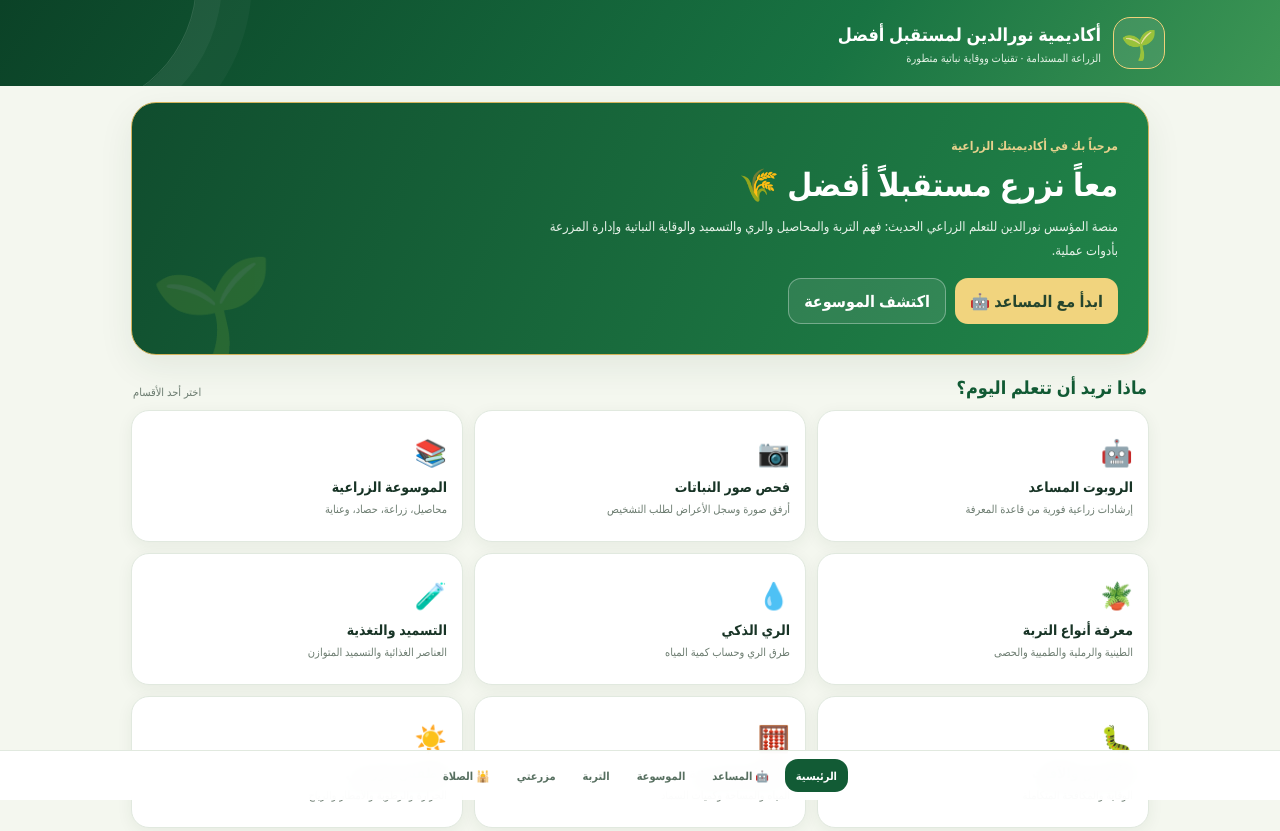
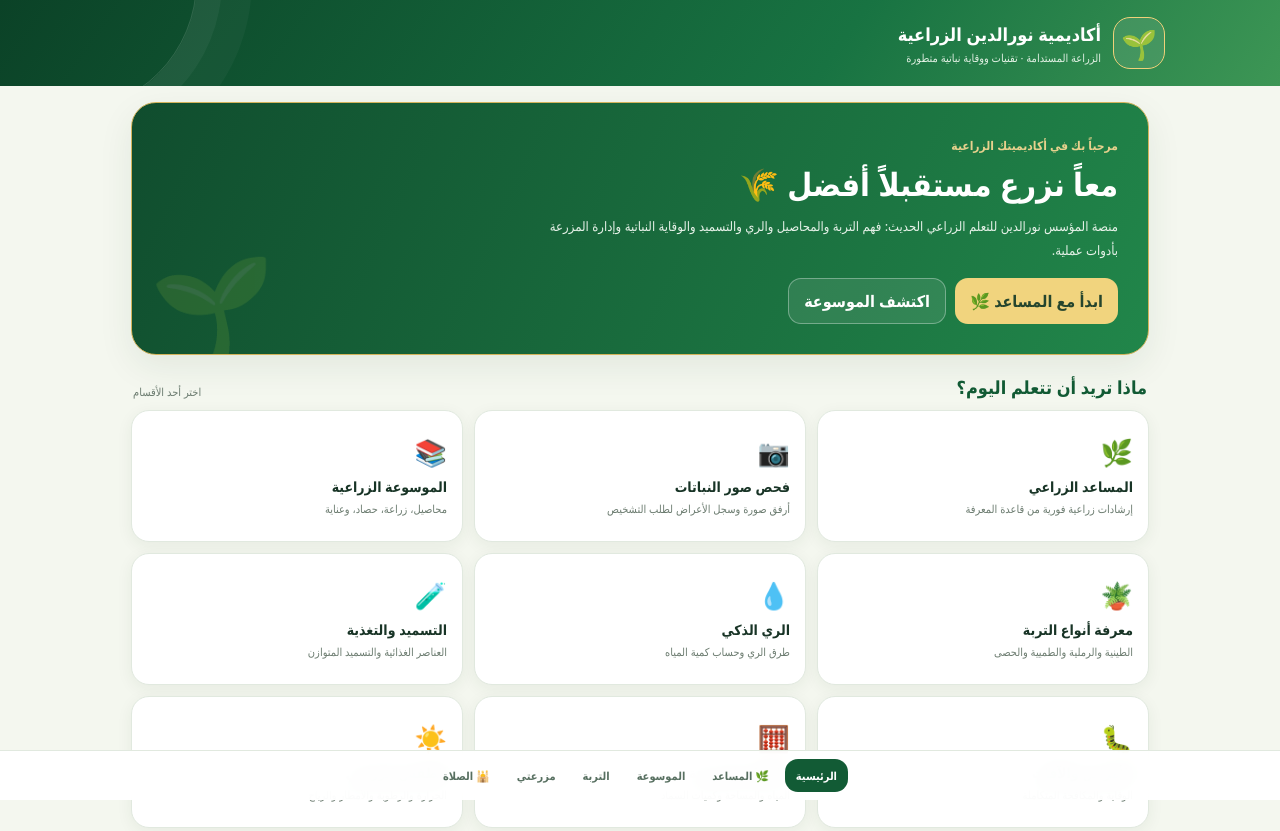
Before and after one commit to noradinemidni10-prog/NouradineAgriculture, a plain HTML site: page index.html in a window 1280 px wide. Shown: the top 831 px of the page. Drawn offline with Linux system fonts and the light colour scheme.

Commit message:
إزالة هوية الروبوت وتحديث اسم الأكاديمية

```diff
--- a/index.html
+++ b/index.html
@@ -4,7 +4,7 @@
 <meta charset="utf-8"><meta name="viewport" content="width=device-width,initial-scale=1,viewport-fit=cover">
 <meta name="theme-color" content="#125b35"><meta name="description" content="أكاديمية نورالدين للزراعة المستدامة: موسوعة وإرشاد وأدوات زراعية للفلاح الجزائري">
 <link rel="manifest" href="manifest.webmanifest"><link rel="icon" href="icon.svg">
-<title>أكاديمية نورالدين لمستقبل أفضل</title>
+<title>أكاديمية نورالدين الزراعية</title>
 <style>
 :root{--green:#125b35;--green2:#21834a;--lime:#d8efb2;--gold:#e6bf58;--ink:#183426;--muted:#6c7c70;--paper:#f4f7ef;--line:#e1e9df;--white:#fff;--shadow:0 12px 35px #173e2914}
 *{box-sizing:border-box}html{scroll-behavior:smooth}body{margin:0;background:var(--paper);color:var(--ink);font-family:system-ui,-apple-system,"Segoe UI",Tahoma,sans-serif;padding-bottom:88px}
@@ -29,12 +29,12 @@ footer{text-align:center;color:var(--muted);font-size:11px;padding:25px 12px}.ta
 </style>
 </head>
 <body>
-<header><div class="brand"><div class="logo">🌱</div><div><h1>أكاديمية نورالدين لمستقبل أفضل</h1><p>الزراعة المستدامة · تقنيات ووقاية نباتية متطورة</p></div></div></header>
+<header><div class="brand"><div class="logo">🌱</div><div><h1>أكاديمية نورالدين الزراعية</h1><p>الزراعة المستدامة · تقنيات ووقاية نباتية متطورة</p></div></div></header>
 <main class="wrap">
-<section class="hero"><span class="eyebrow">مرحباً بك في أكاديميتك الزراعية</span><h2>معاً نزرع مستقبلاً أفضل 🌾</h2><p>منصة المؤسس نورالدين للتعلم الزراعي الحديث: فهم التربة والمحاصيل والري والتسميد والوقاية النباتية وإدارة المزرعة بأدوات عملية.</p><div class="hero-actions"><button onclick="show('assistant')">ابدأ مع المساعد 🤖</button><button class="outline" onclick="show('library')">اكتشف الموسوعة</button><button class="outline" id="installBtn" onclick="installApp()" hidden>تثبيت التطبيق ⬇</button></div></section>
+<section class="hero"><span class="eyebrow">مرحباً بك في أكاديميتك الزراعية</span><h2>معاً نزرع مستقبلاً أفضل 🌾</h2><p>منصة المؤسس نورالدين للتعلم الزراعي الحديث: فهم التربة والمحاصيل والري والتسميد والوقاية النباتية وإدارة المزرعة بأدوات عملية.</p><div class="hero-actions"><button onclick="show('assistant')">ابدأ مع المساعد 🌿</button><button class="outline" onclick="show('library')">اكتشف الموسوعة</button><button class="outline" id="installBtn" onclick="installApp()" hidden>تثبيت التطبيق ⬇</button></div></section>
 <div class="section-head"><h2>ماذا تريد أن تتعلم اليوم؟</h2><small>اختر أحد الأقسام</small></div>
 <section id="home" class="grid">
-<button class="tile" onclick="show('assistant')"><span class="ico">🤖</span><b>الروبوت المساعد</b><small>إرشادات زراعية فورية من قاعدة المعرفة</small></button>
+<button class="tile" onclick="show('assistant')"><span class="ico">🌿</span><b>المساعد الزراعي</b><small>إرشادات زراعية فورية من قاعدة المعرفة</small></button>
 <button class="tile" onclick="show('diagnosis')"><span class="ico">📷</span><b>فحص صور النباتات</b><small>أرفق صورة وسجل الأعراض لطلب التشخيص</small></button>
 <button class="tile" onclick="show('library')"><span class="ico">📚</span><b>الموسوعة الزراعية</b><small>محاصيل، زراعة، حصاد، وعناية</small></button>
 <button class="tile" onclick="show('soil')"><span class="ico">🪴</span><b>معرفة أنواع التربة</b><small>الطينية والرملية والطميية والحصى</small></button>
@@ -49,9 +49,9 @@ footer{text-align:center;color:var(--muted);font-size:11px;padding:25px 12px}.ta
 <button class="tile" onclick="show('settings')"><span class="ico">⚙️</span><b>الإعدادات</b><small>اللغة والمظهر والخصوصية</small></button>
 </section>
 <section id="page" class="panel" hidden></section>
-<footer>© أكاديمية نورالدين لمستقبل أفضل · تأسيس نورالدين · الإرشادات العامة لا تغني عن تحليل التربة واستشارة مهندس زراعي عند الحاجة.</footer>
+<footer>© أكاديمية نورالدين الزراعية · تأسيس نورالدين · الإرشادات العامة لا تغني عن تحليل التربة واستشارة مهندس زراعي عند الحاجة.</footer>
 </main>
-<nav><button class="active" data-page="home" onclick="show('home',this)">الرئيسية</button><button data-page="assistant" onclick="show('assistant',this)">🤖 المساعد</button><button data-page="library" onclick="show('library',this)">الموسوعة</button><button data-page="soil" onclick="show('soil',this)">التربة</button><button data-page="farm" onclick="show('farm',this)">مزرعتي</button><button data-page="prayer" onclick="show('prayer',this)">🕌 الصلاة</button></nav>
+<nav><button class="active" data-page="home" onclick="show('home',this)">الرئيسية</button><button data-page="assistant" onclick="show('assistant',this)">🌿 المساعد</button><button data-page="library" onclick="show('library',this)">الموسوعة</button><button data-page="soil" onclick="show('soil',this)">التربة</button><button data-page="farm" onclick="show('farm',this)">مزرعتي</button><button data-page="prayer" onclick="show('prayer',this)">🕌 الصلاة</button></nav>
 <script>
 const page=document.getElementById('page'),home=document.getElementById('home');let installPrompt=null,lastAnswer='';
 window.addEventListener('beforeinstallprompt',e=>{e.preventDefault();installPrompt=e;document.getElementById('installBtn').hidden=false});
@@ -77,7 +77,7 @@ const knowledge=[
 {keys:['سقي','الري','ماء'],title:'إدارة الري',answer:'افحص رطوبة التربة في منطقة الجذور، وراعِ نوع التربة ومرحلة المحصول والحرارة والرياح. الري بالتنقيط يساعد على توصيل الماء للجذور وتقليل الفاقد عند تصميمه وصيانته جيداً. تجنب الري وقت الحر الشديد إن أمكن.'}
 ];
 const views={
-assistant:`<h3>🤖 المساعد الزراعي لنورالدين</h3><p class="muted">اسأل عن التربة أو المحاصيل أو الري أو التسميد أو الآفات. يعمل هذا الإصدار بقاعدة إرشادات محلية؛ لم يتم بعد ربط نموذج ذكاء اصطناعي سحابي.</p><div class="chips"><button class="chip" onclick="quickAsk('كيف أعالج اصفرار الأوراق؟')">اصفرار الأوراق</button><button class="chip" onclick="quickAsk('كيف أعتني بالطماطم؟')">الطماطم</button><button class="chip" onclick="quickAsk('ما خصائص التربة الرملية؟')">التربة الرملية</button></div><label>اكتب سؤالك</label><textarea id="question" placeholder="مثلاً: أوراق الطماطم تصفر، ما الأسباب؟"></textarea><div class="actions"><button onclick="ask()">إرسال السؤال</button><button class="secondary" onclick="document.getElementById('question').value=''">مسح</button></div><div id="answer" class="result" hidden></div>`,
+assistant:`<h3>🌿 المساعد الزراعي لنورالدين</h3><p class="muted">اسأل عن التربة أو المحاصيل أو الري أو التسميد أو الآفات. يعمل هذا الإصدار بقاعدة إرشادات محلية؛ لم يتم بعد ربط نموذج ذكاء اصطناعي سحابي.</p><div class="chips"><button class="chip" onclick="quickAsk('كيف أعالج اصفرار الأوراق؟')">اصفرار الأوراق</button><button class="chip" onclick="quickAsk('كيف أعتني بالطماطم؟')">الطماطم</button><button class="chip" onclick="quickAsk('ما خصائص التربة الرملية؟')">التربة الرملية</button></div><label>اكتب سؤالك</label><textarea id="question" placeholder="مثلاً: أوراق الطماطم تصفر، ما الأسباب؟"></textarea><div class="actions"><button onclick="ask()">إرسال السؤال</button><button class="secondary" onclick="document.getElementById('question').value=''">مسح</button></div><div id="answer" class="result" hidden></div>`,
 diagnosis:`<h3>📷 فحص النبات وتسجيل الأعراض</h3><p class="muted">يمكنك معاينة الصورة وتسجيل الأعراض هنا. التحليل الآلي الحقيقي للصورة يحتاج خدمة ذكاء اصطناعي متصلة وآمنة، لذلك لن نخمن اسم المرض من الصورة وحدها.</p><label>صورة النبات أو الورقة</label><input id="plantPhoto" type="file" accept="image/*" capture="environment" onchange="previewPhoto()"><div id="preview"></div><label>ما الذي تلاحظه؟</label><textarea id="symptoms" placeholder="لون البقع، مكانها، انتشارها، عمر النبات، ومتى بدأت..."></textarea><div class="actions"><button onclick="reviewSymptoms()">مراجعة الأعراض</button></div><div id="diagResult" class="result" hidden></div>`,
 library:`<h3>📚 الموسوعة الزراعية</h3><p class="muted">اختر محصولاً لعرض بطاقة إرشادية أولية.</p><label>المحصول</label><select id="cropSelect" onchange="cropInfo()"><option>الطماطم</option><option>البطاطا</option><option>القمح</option><option>الزيتون</option><option>الفلفل</option><option>البصل</option></select><div id="cropInfo" class="result"></div><div class="searchbox"><span>🔎</span><input id="libSearch" placeholder="ابحث في موضوع زراعي..." oninput="searchKnowledge()"></div><div id="libResults"></div>`,
 soil:`<h3>🪴 اكتشف نوع التربة</h3><div class="cards"><div class="info"><b>🟤 التربة الطينية</b><p>ناعمة ولزجة عند البلل، تحتفظ بالماء والعناصر، وتحتاج صرفاً جيداً.</p></div><div class="info"><b>🟡 التربة الرملية</b><p>حبيبات واضحة وسريعة الصرف، تحتاج عناية بالري والمادة العضوية.</p></div><div class="info"><b>🪨 التربة الحصوية</b><p>تحتوي حجارة كثيرة وقد تكون قليلة العمق وسريعة الجفاف.</p></div><div class="info"><b>🌱 التربة الطميية</b><p>مزيج متوازن غالباً بين الرمل والطمي والطين، ومناسبة لعدد كبير من المحاصيل.</p></div></div><label>نوع التربة في حقلك</label><select id="soilType"><option>طينية</option><option>رملية</option><option>حصوية</option><option>طميية</option><option>مختلطة</option><option>لا أعرف</option></select><div class="row2"><div><label>درجة الحموضة pH</label><input id="ph" type="number" min="0" max="14" step=".1" placeholder="مثلاً 7.2"></div><div><label>الملوحة EC (إن توفرت)</label><input id="ec" type="number" min="0" step=".1" placeholder="نتيجة المختبر"></div></div><label>ملاحظات</label><textarea id="soilNotes" placeholder="لون التربة، الصرف، عمقها..."></textarea><button onclick="saveSoil()">حفظ تحليل التربة</button><div id="soilOut" class="result" hidden></div>`,
@@ -88,7 +88,7 @@ calculator:`<h3>🧮 حاسبات المزرعة</h3><label>مساحة الأر
 weather:`<h3>☀️ الطقس الزراعي</h3><p class="muted">بيانات الطقس الحالية من Open-Meteo عند توفر الإنترنت. راجع التوقعات المحلية قبل الرش أو الري.</p><label>المدينة أو المنطقة</label><input id="city" value="Batna" placeholder="مثلاً باتنة أو بسكرة"><button onclick="getWeather()">جلب الطقس الآن</button><div id="weatherOut" class="result" hidden></div>`,
 farm:`<h3>🚜 دفتر إدارة المزرعة</h3><p class="muted">احفظ الحقول والمهام والملاحظات على هذا الجهاز. المزامنة بين الأجهزة تتطلب إعداد حساب وقاعدة بيانات.</p><label>اسم الحقل</label><input id="fieldName" placeholder="مثلاً الحقل الشمالي"><label>المحصول</label><input id="fieldCrop" placeholder="مثلاً زيتون"><label>المهمة أو الملاحظة</label><textarea id="fieldTask" placeholder="ري، تسميد، تقليم، مراقبة..."></textarea><label>التاريخ</label><input id="taskDate" type="date"><button onclick="saveTask()">حفظ المهمة</button><div id="tasks" class="result"></div>`,
 map:`<h3>🗺️ دليل المناطق الزراعية</h3><p class="muted">اختيار المحصول لا يعتمد على اسم الولاية فقط؛ بل على الارتفاع والأمطار والصقيع ونوع التربة ومصدر المياه.</p><label>المنطقة</label><select id="region"><option>باتنة والهضاب العليا</option><option>بسكرة والجنوب الشرقي</option><option>الجزائر والساحل</option><option>سطيف والهضاب</option><option>تيزي وزو والمرتفعات</option><option>وادي سوف</option></select><button onclick="regionGuide()">عرض اعتبارات المنطقة</button><div id="regionOut" class="result" hidden></div>`,
-settings:`<h3>⚙️ إعدادات الأكاديمية</h3><div class="info"><b>هوية الأكاديمية</b><p>المؤسس: نورالدين. الروبوت المساعد شخصية زراعية رقمية مستقلة، ولا يستخدم صورتك الشخصية.</p></div><div class="info" style="margin-top:9px"><b>تغيير الخلفية</b><p>اختر خلفية جاهزة أو صورة من هاتفك. تحفظ الخلفية على هذا الجهاز ويمكنك إعادتها في أي وقت.</p><div class="chips"><button class="chip" onclick="setBackground('garden')">حديقة خضراء</button><button class="chip" onclick="setBackground('field')">حقول ذهبية</button><button class="chip" onclick="setBackground('plain')">خلفية هادئة</button></div><label>اختيار صورة من الهاتف</label><input type="file" accept="image/*" onchange="customBackground(event)"><button class="secondary" style="margin-top:9px" onclick="resetBackground()">إعادة الخلفية الأصلية</button></div><div class="info" style="margin-top:9px"><b>اللغة</b><p>العربية هي اللغة الأساسية في هذه النسخة.</p></div><div class="info" style="margin-top:9px"><b>الخصوصية</b><p>المهام والتحليلات المحفوظة محلياً تبقى على هذا الجهاز. الطقس يرسل اسم المدينة إلى خدمة الطقس عند طلبك.</p></div><div class="info" style="margin-top:9px"><b>حالة الخدمات</b><p>الموسوعة والحاسبات ودفتر المزرعة تعمل محلياً. تسجيل الحساب والمزامنة والذكاء الاصطناعي وتحليل الصور السحابي لم تُفعّل بعد.</p></div><button class="secondary" onclick="clearLocal()">مسح بيانات المزرعة من هذا الجهاز</button>`,
+settings:`<h3>⚙️ إعدادات الأكاديمية</h3><div class="info"><b>هوية الأكاديمية</b><p>المؤسس: نورالدين. المساعد الزراعي شخصية زراعية رقمية مستقلة، ولا يستخدم صورتك الشخصية.</p></div><div class="info" style="margin-top:9px"><b>تغيير الخلفية</b><p>اختر خلفية جاهزة أو صورة من هاتفك. تحفظ الخلفية على هذا الجهاز ويمكنك إعادتها في أي وقت.</p><div class="chips"><button class="chip" onclick="setBackground('garden')">حديقة خضراء</button><button class="chip" onclick="setBackground('field')">حقول ذهبية</button><button class="chip" onclick="setBackground('plain')">خلفية هادئة</button></div><label>اختيار صورة من الهاتف</label><input type="file" accept="image/*" onchange="customBackground(event)"><button class="secondary" style="margin-top:9px" onclick="resetBackground()">إعادة الخلفية الأصلية</button></div><div class="info" style="margin-top:9px"><b>اللغة</b><p>العربية هي اللغة الأساسية في هذه النسخة.</p></div><div class="info" style="margin-top:9px"><b>الخصوصية</b><p>المهام والتحليلات المحفوظة محلياً تبقى على هذا الجهاز. الطقس يرسل اسم المدينة إلى خدمة الطقس عند طلبك.</p></div><div class="info" style="margin-top:9px"><b>حالة الخدمات</b><p>الموسوعة والحاسبات ودفتر المزرعة تعمل محلياً. تسجيل الحساب والمزامنة والذكاء الاصطناعي وتحليل الصور السحابي لم تُفعّل بعد.</p></div><button class="secondary" onclick="clearLocal()">مسح بيانات المزرعة من هذا الجهاز</button>`,
 
 prayer:`<h3>🕌 المؤذّن ومواقيت الصلاة</h3><p class="muted">اختر مدينتك في الجزائر لعرض المواقيت اليومية. يلزم الاتصال بالإنترنت لتحديث الحسابات.</p><label>المدينة</label><select id="prayerCity"><option value="Batna">باتنة</option><option value="Algiers">الجزائر العاصمة</option><option value="Oran">وهران</option><option value="Constantine">قسنطينة</option><option value="Setif">سطيف</option><option value="Biskra">بسكرة</option><option value="Annaba">عنابة</option><option value="Tlemcen">تلمسان</option><option value="Ouargla">ورقلة</option><option value="Bejaia">بجاية</option><option value="Blida">البليدة</option><option value="Djelfa">الجلفة</option><option value="Tizi Ouzou">تيزي وزو</option></select><div class="actions"><button onclick="loadPrayerTimes()">تحديث المواقيت</button><button class="secondary" onclick="enablePrayerAlerts()">تفعيل التنبيه</button></div><div id="prayerStatus" class="prayer-status">اضغط «تحديث المواقيت» لعرض أوقات الصلاة.</div><div id="prayerTimes" class="prayer-times"></div><p class="muted">ملاحظة: التنبيه يعمل ما دام التطبيق مفتوحاً أو يعمل في الخلفية. قد يوقف Android التنبيه بعد إغلاق التطبيق أو توفير البطارية. هذا الإصدار يطلق تنبيهاً صوتياً قصيراً، وليس تسجيلاً للأذان.</p>` ,
 };
```
